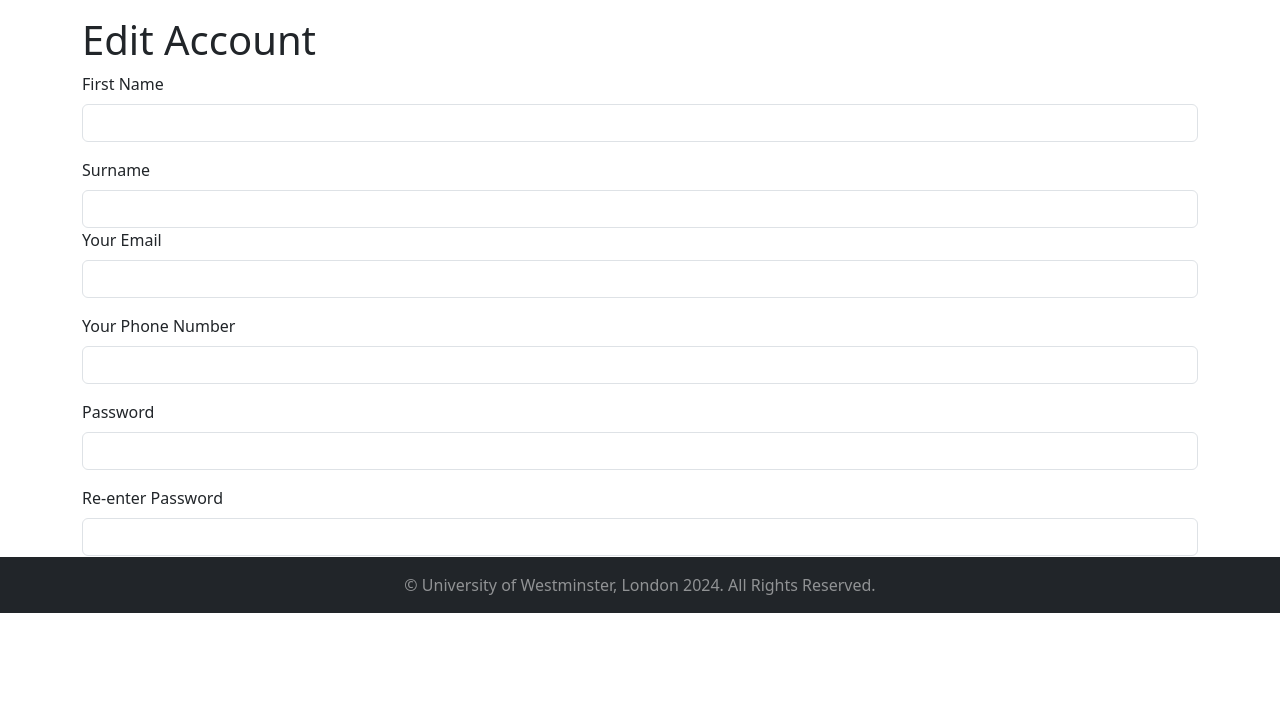
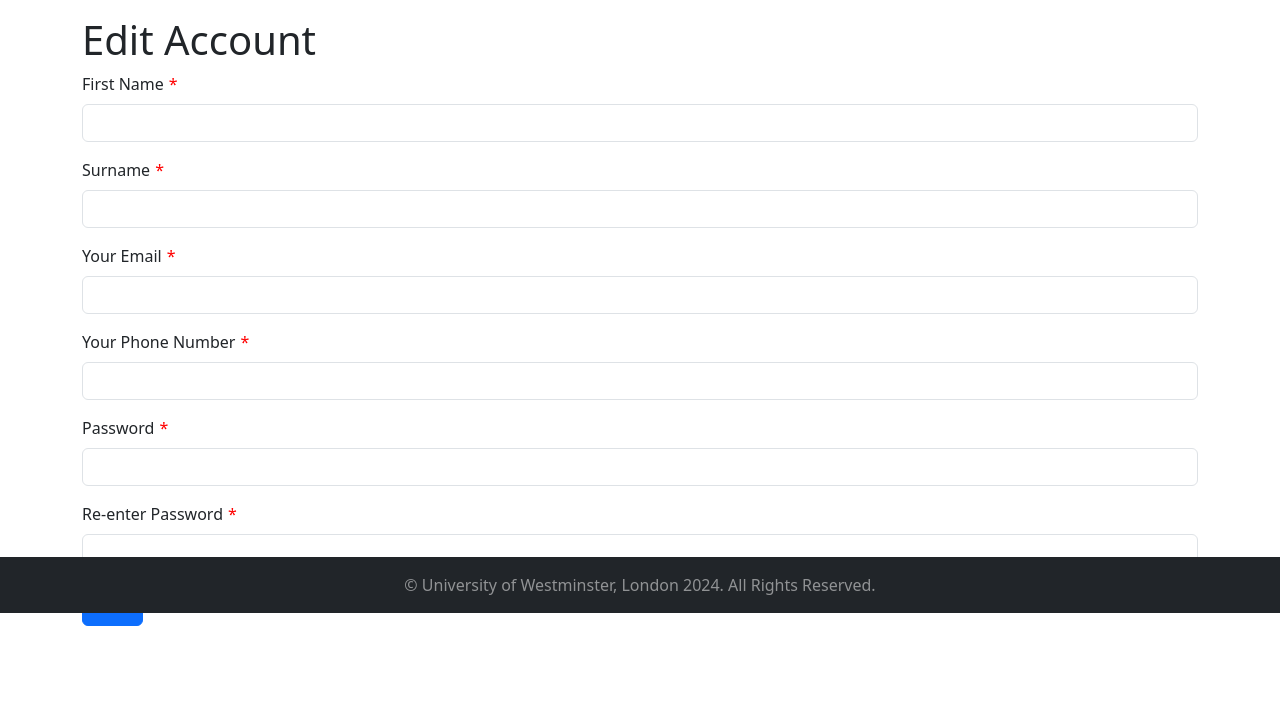
Before and after one commit to Ernew333/groupH, a Django app: page /accounts/edit/ in a window 1280 px wide. Shown: the part 187-913 px from the top of the page. Run offline with Django 5.2, Linux system fonts and the light colour scheme; the visitor is signed in with stand-in values (Sample User, id 1); some libraries are stand-ins or nearby versions.

Commit message:
Minimal changes

```diff
--- a/accounts/templates/account_editing/edit_account.html
+++ b/accounts/templates/account_editing/edit_account.html
@@ -3,31 +3,71 @@
 
 {% block content %}
     <h1>Edit Account</h1>
-    <form action="{% url 'accounts:edit_account' %}" method="POST">
+    <div id="errorMessage" class="text-danger mb-3" style="display: none;">Please fill in all required fields. (*)</div>
+    <form id="editAccountForm" action="{% url 'accounts:edit_account' %}" method="POST" onsubmit="return validateForm()">
         {% csrf_token %}
         <div class="mb-3">
-            <label for="firstName" class="form-label">First Name</label>
-            <input type="text" class="form-control" id="firstName" name="firstName" pattern="[a-zA-Z ]+" title="Please enter letters and spaces only">
+            <label for="firstName" class="form-label">First Name<span class="required">*</span></label>
+            <input type="text" class="form-control" id="firstName" name="firstName">
         </div>
         <div class="mb-3">
-            <label for="surname" class="form-label">Surname</label>
-            <input type="text" class="form-control" id="surname" name="surname" pattern="[a-zA-Z ]+" title="Please enter letters and spaces only">
-        <div class="mb-3">
-            <label for="email" class="form-label">Your Email</label>
-            <input type="email" class="form-control" id="email" name="email" required>
+            <label for="surname" class="form-label">Surname<span class="required">*</span></label>
+            <input type="text" class="form-control" id="surname" name="surname">
         </div>
         <div class="mb-3">
-            <label for="phoneNumber" class="form-label">Your Phone Number</label>
-            <input type="tel" class="form-control" id="phoneNumber" name="phoneNumber" pattern="[0-9]{10,11}" title="Please enter a 10 or 11-digit phone number" required>
+            <label for="email" class="form-label">Your Email<span class="required">*</span></label>
+            <input type="email" class="form-control" id="email" name="email">
         </div>
         <div class="mb-3">
-            <label for="password" class="form-label">Password</label>
-            <input type="text" class="form-control" id="password" name="password" required>
+            <label for="phoneNumber" class="form-label">Your Phone Number<span class="required">*</span></label>
+            <input type="tel" class="form-control" id="phoneNumber" name="phoneNumber" pattern="[0-9]+" title="Please enter numbers only">
         </div>
         <div class="mb-3">
-            <label for="rePassword" class="form-label">Re-enter Password</label>
-            <input type="text" class="form-control" id="rePassword" name="rePassword" required>
+            <label for="password" class="form-label">Password<span class="required">*</span></label>
+            <input type="password" class="form-control" id="password" name="password">
+        </div>
+        <div class="mb-3">
+            <label for="rePassword" class="form-label">Re-enter Password<span class="required">*</span></label>
+            <input type="password" class="form-control" id="rePassword" name="rePassword">
         </div>
         <button type="submit" class="btn btn-primary">Save</button>
     </form>
+
+    <script>
+        function validateForm() {
+            var firstName = document.getElementById("firstName").value;
+            var surname = document.getElementById("surname").value;
+            var email = document.getElementById("email").value;
+            var phoneNumber = document.getElementById("phoneNumber").value;
+            var password = document.getElementById("password").value;
+            var rePassword = document.getElementById("rePassword").value;
+
+            if (firstName === "" || surname === "" || email === "" || phoneNumber === "" || password === "" || rePassword === "") {
+                document.getElementById("errorMessage").style.display = "block";
+                blinkError();
+                return false;
+            } else {
+                document.querySelectorAll('.required').forEach(function (elem) {
+                    elem.style.display = "none";
+                });
+            }
+
+            return true;
+        }
+
+        function blinkError() {
+            var errorElem = document.getElementById("errorMessage");
+            errorElem.style.fontWeight = "bold";
+            setTimeout(function () {
+                errorElem.style.fontWeight = "normal";
+            }, 1000); // Reset font weight after 2 seconds
+        }
+    </script>
+
+    <style>
+        .required {
+            color: red;
+            margin-left: 5px;
+        }
+    </style>
 {% endblock content %}
```
